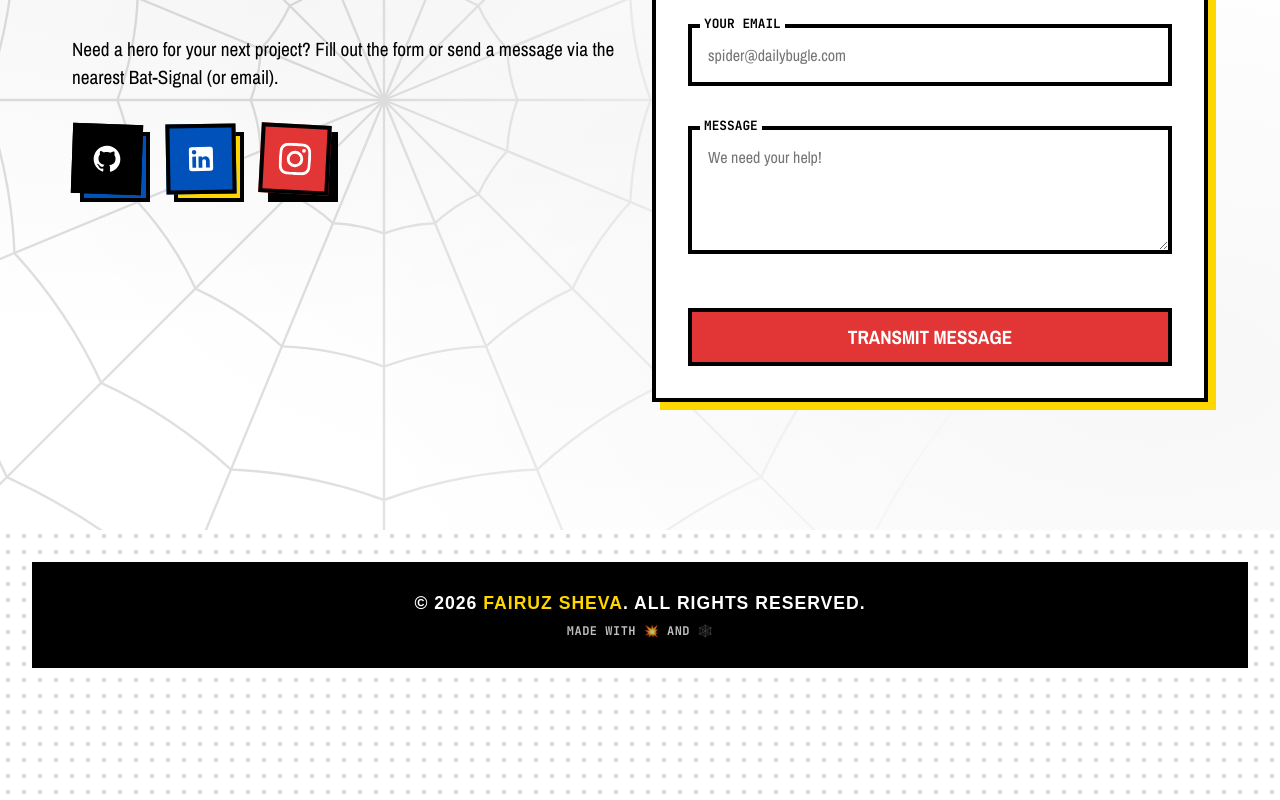
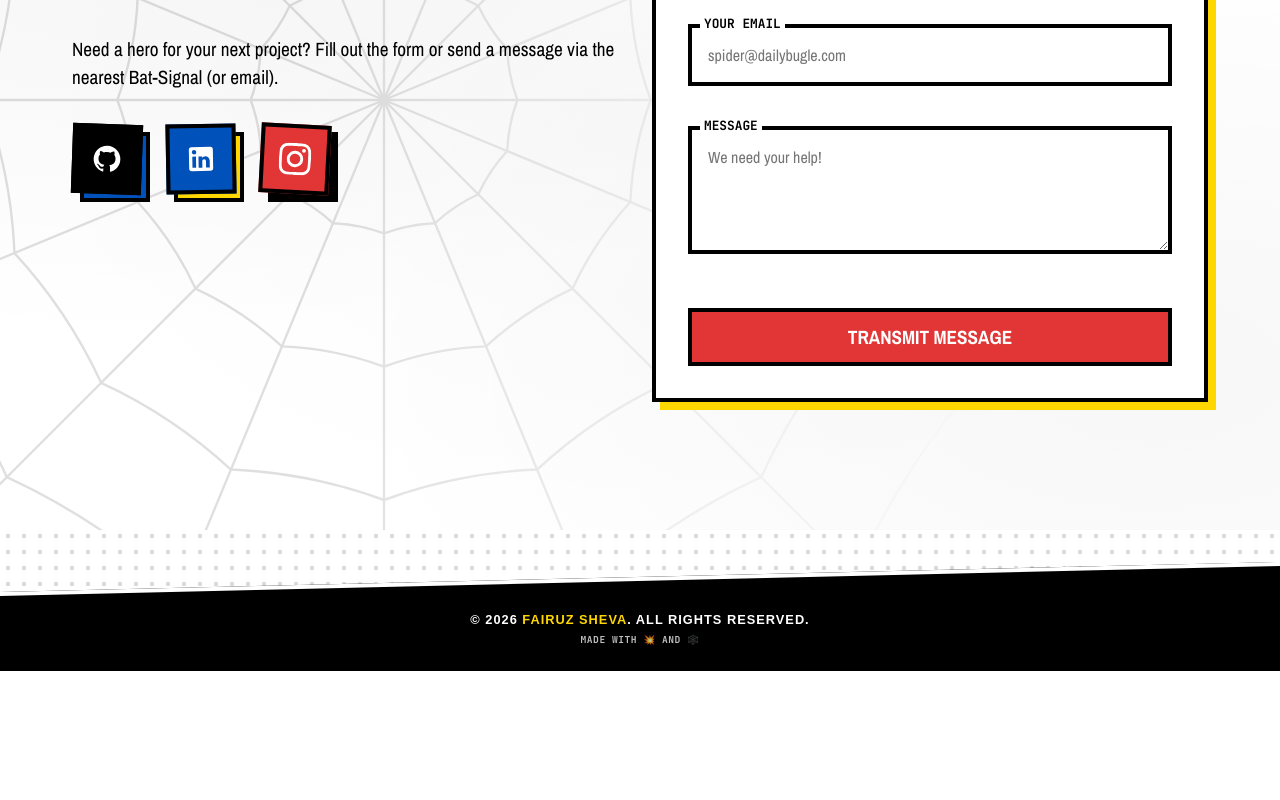
Before and after one commit to Saintfai/portfolio, a Next.js app: page / in a window 1280 px wide. Shown: the part 3456-4256 px from the top of the page. After the commit the page ends 4127 px from the top, so only its background shows below. Built offline with nearby package versions, Linux system fonts and the light colour scheme; a web font is replaced by a local one.

Commit message:
Add slanted footer top border and adjust styles

```diff
--- a/app/components/Footer.tsx
+++ b/app/components/Footer.tsx
@@ -8,6 +8,9 @@ export default function Footer() {
 
   return (
     <footer className="footer-container">
+      {/* Slanted top border */}
+      <div className="footer-border-top" />
+
       <div className="footer-content">
         <p className="footer-text">
           © {currentYear} <span className="footer-name">{profile.alias}</span>. ALL RIGHTS RESERVED.
--- a/app/globals.css
+++ b/app/globals.css
@@ -553,7 +553,7 @@ h1, h2, h3, h4, h5, h6 {
 .page-wrapper {
   position: relative;
   z-index: 1;
-  padding-bottom: 100px;
+  padding-bottom: 0;
 }
 
 /* Navbar */
@@ -1889,28 +1889,43 @@ h1, h2, h3, h4, h5, h6 {
 .footer-container {
   background-color: var(--color-pure-black);
   color: var(--color-pure-white);
-  border: var(--border-heavy);
-  padding: 1.5rem 2rem;
+  border: none;
+  padding: 3rem 2rem 1.5rem; /* extra top padding to compensate for the slant */
   text-align: center;
   position: relative;
   z-index: 10;
-  margin: 2rem 2rem 2rem; /* Balanced margin all around */
-}
-
-:root[data-theme='noir'] .footer-container {
-  border-color: var(--color-pure-white);
+  margin: 2rem 0 0 0; /* Full width left/right, no bottom margin, sticks to bottom */
+  width: 100%;
+  clip-path: polygon(0 30px, 100% 0, 100% 100%, 0 100%);
+}
+
+.footer-border-top {
+  position: absolute;
+  top: 0;
+  left: 0;
+  width: 100%;
+  height: 34px;
+  background-color: var(--color-pure-white);
+  /* clip a 4px slanted line along the top slanted edge */
+  clip-path: polygon(0 30px, 100% 0, 100% 4px, 0 34px);
+  z-index: 12;
+  pointer-events: none;
+}
+
+:root[data-theme='noir'] .footer-border-top {
+  background-color: var(--color-pure-white);
 }
 
 .footer-content {
   display: flex;
   flex-direction: column;
   align-items: center;
-  gap: 6px;
+  gap: 4px;
 }
 
 .footer-text {
   font-family: var(--font-display);
-  font-size: 1.1rem;
+  font-size: 0.8rem; /* smaller copyright text */
   font-weight: 900;
   text-transform: uppercase;
   letter-spacing: 1px;
@@ -1926,7 +1941,7 @@ h1, h2, h3, h4, h5, h6 {
 
 .footer-subtext {
   font-family: var(--font-mono);
-  font-size: 0.75rem;
+  font-size: 0.6rem; /* smaller subtext */
   opacity: 0.75;
   text-transform: uppercase;
   letter-spacing: 0.5px;
```
